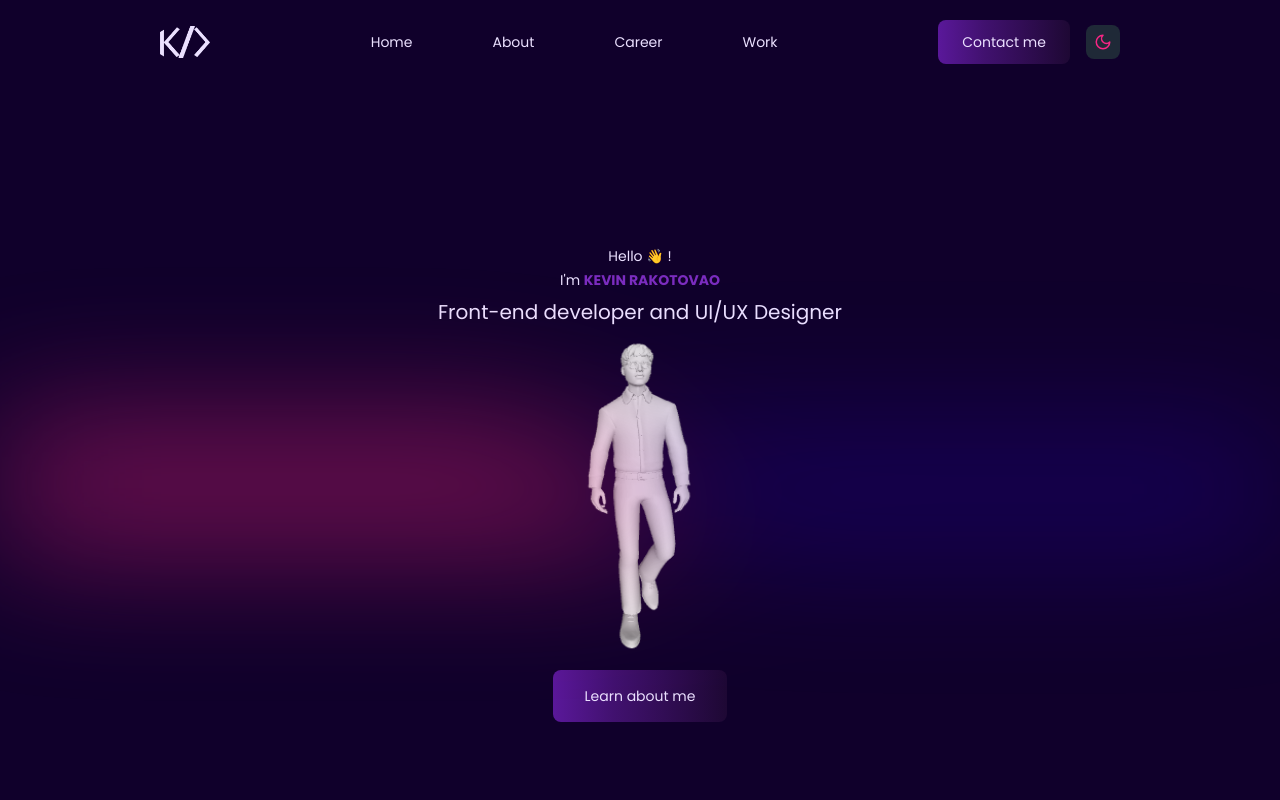
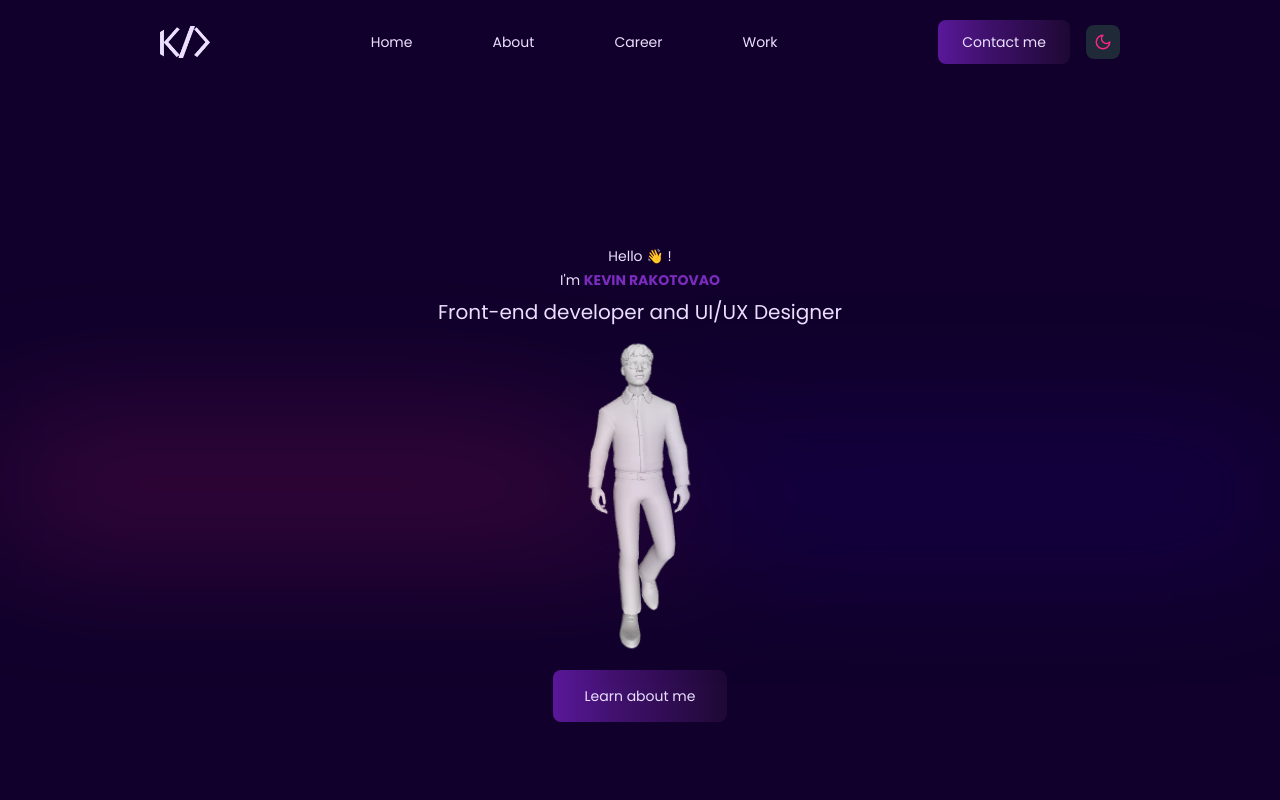
Before and after one commit to KevinShcmidt/Latest-Portfolio, a Next.js app: page / in a window 1280 px wide. Shown: the top 800 px of the page. Built offline with nearby package versions, Linux system fonts and the light colour scheme.

Commit message:
update:color gradient

```diff
--- a/tailwind.config.ts
+++ b/tailwind.config.ts
@@ -26,7 +26,7 @@ export default {
       backgroundImage: {
         "custom-gradient": "linear-gradient(90deg, #5A189A 0%, #41116F 35%, #1E0834 100%)",
         "custom-gradient-hover": "linear-gradient(90deg, #1E0834 0%, #41116F 65%, #5A189A 100%)",
-        "custom-angular-gradient": "conic-gradient(rgba(45, 0, 247, 0.2) 0% 25%, rgba(45, 0, 247, 0.3) 25% 32%, rgba(247, 37, 133, 0.1) 32% 50%, rgba(247, 37, 133, 0.5) 50% 82%, transparent 82% 100%)"
+        "custom-angular-gradient": "conic-gradient(rgba(45, 0, 247, 0.1) 0% 25%, rgba(45, 0, 247, 0.2) 25% 32%, rgba(247, 37, 133, 0.1) 32% 50%, rgba(247, 37, 133, 0.2) 50% 82%, transparent 82% 100%)"
       },
       keyframes: {
         gradientSlide: {
```
